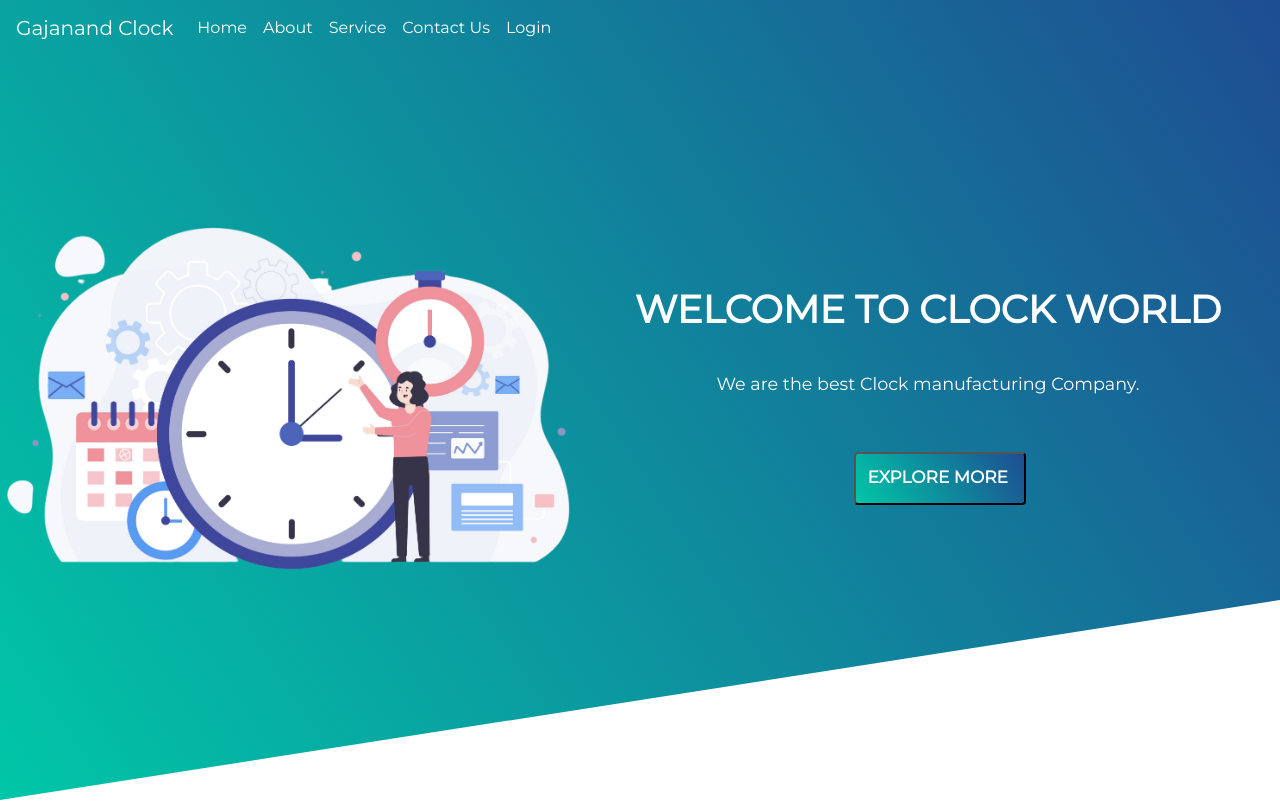
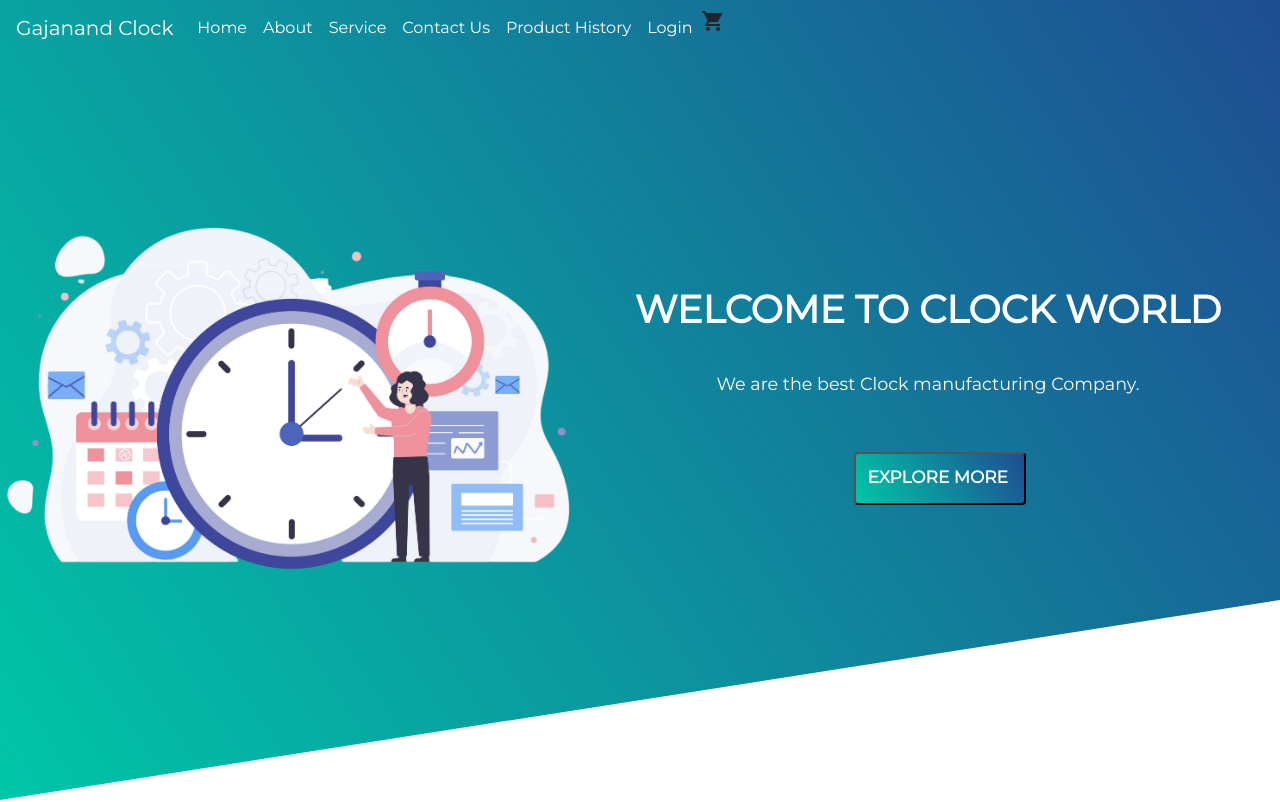
Before and after one commit to sumitsimform/Gajanand-Clock, a React (Create React App) app: page /home in a window 1280 px wide. Shown: the top 802 px of the page. Built offline with nearby package versions, Linux system fonts and the light colour scheme; no server answers; the database is empty.

Commit message:
done some changes in header bar

```diff
--- a/src/Components/Header/Header.js
+++ b/src/Components/Header/Header.js
@@ -102,7 +102,6 @@ function Header() {
     }
      return(
         <div className='header-body'>
-            {/* collapseOnSelect */}
             <Navbar fixed='top' expand="md" expanded={navExpanded} onToggle={checkExapnd}  className={navBar ? 'navbar active' : 'navbar'}>
                 <Brand  href="#Home">Gajanand Clock</Brand>
                 <Toggle  aria-controls="responsive-navbar-nav" />
@@ -116,24 +115,25 @@ function Header() {
                         <Nav>
                         <Link onSelect={checkExapnd} onClick={AddClock} href="/AddClockImages">Add Product</Link>
                         <Link onSelect={checkExapnd} onClick={handleOrderedEvent} href="#">Orders</Link>
-                        {/* <Link onSelect={checkExapnd} onClick={AddFrame} href="/AddFrameImages">Add Frame</Link> */}
                         </Nav>
                         :
                          null
                         }
 
                         <Link onSelect={checkExapnd} href="#ContactUs">Contact Us</Link>
-                        { isLogin && (isAdmin!==true && webStorageAdmin!==true) ?
-                            <>
+                        { (isAdmin!==true && webStorageAdmin!==true) ?
                             <Link onSelect={checkExapnd} onClick={handleProductHistoryEvent} href="#">Product History</Link>
-                            <Link onSelect={checkExapnd} onClick={goLogout} href="#">Logout</Link>
-                             <div className='nav justify-content-end' onClick={GoToCart}>
-                                <ShoppingCartSharpIcon />
-                             </div>
-
-                            </>
                         :
-                            <Link onSelect={checkExapnd} onClick={goToLogin}>Login</Link>
+                            null
+                        }
+                        {isLogin
+                        ? <Link onSelect={checkExapnd} onClick={goLogout} href="#">Logout</Link>
+                        : <Link onSelect={checkExapnd} onClick={goToLogin}>Login</Link>}
+                        {(isAdmin!==true && webStorageAdmin!==true) ?
+                                <div className='' onClick={GoToCart}>
+                                        <ShoppingCartSharpIcon />
+                                </div>
+                            : null
                         }
                     </Nav>
                 </Collapse>
--- a/src/Pages/ShowClockImages/ShowClockImages.css
+++ b/src/Pages/ShowClockImages/ShowClockImages.css
@@ -245,7 +245,7 @@ body {
 }
 @media screen and (min-width: 1200px) {
   .clock-img-grid{
-    grid-template-columns: 1fr 1fr 1fr 1fr;
+    grid-template-columns: 1fr 1fr 1fr ;
 }
 .card_layout {
   width: 25vw;
```
